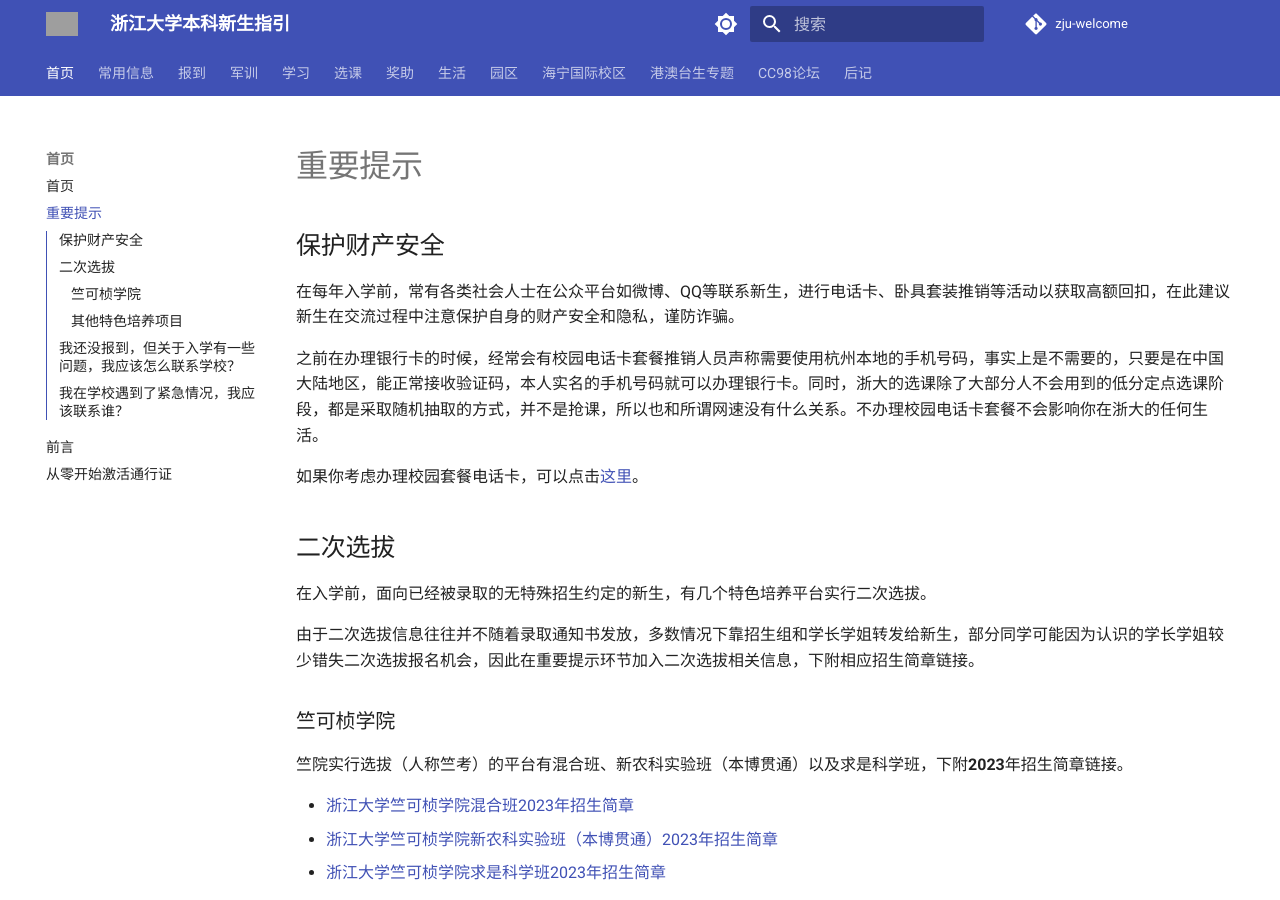
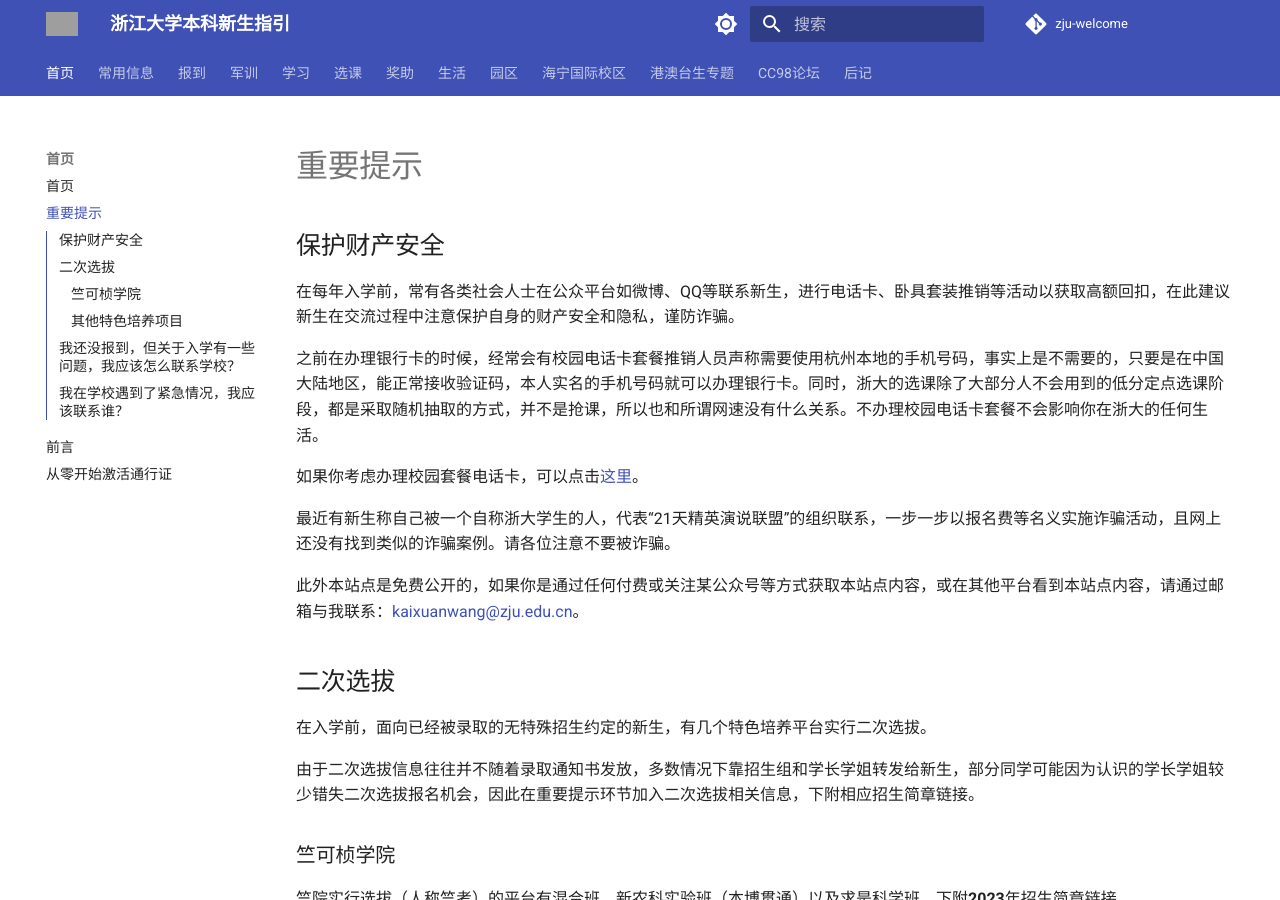
Before and after one commit to mini-full/zju-welcome, an MkDocs documentation site: the page built from docs/callout.md, in a window 1280 px wide and 900 px high. Built offline with MkDocs 1.6.1 and Material for MkDocs 9.7.7, drawn with Linux system fonts in a browser that asks for light colours; comment, search, counter and statistics services are not loaded; grey boxes are pictures that could not be loaded.

Commit message:
update callout

```diff
--- a/docs/callout.md
+++ b/docs/callout.md
@@ -9,6 +9,10 @@
 之前在办理银行卡的时候，经常会有校园电话卡套餐推销人员声称需要使用杭州本地的手机号码，事实上是不需要的，只要是在中国大陆地区，能正常接收验证码，本人实名的手机号码就可以办理银行卡。同时，浙大的选课除了大部分人不会用到的低分定点选课阶段，都是采取随机抽取的方式，并不是抢课，所以也和所谓网速没有什么关系。不办理校园电话卡套餐不会影响你在浙大的任何生活。
 
 如果你考虑办理校园套餐电话卡，可以点击[这里](./life/cellphone-plans.md)。
+
+最近有新生称自己被一个自称浙大学生的人，代表“21天精英演说联盟”的组织联系，一步一步以报名费等名义实施诈骗活动，且网上还没有找到类似的诈骗案例。请各位注意不要被诈骗。
+
+此外本站点是免费公开的，如果你是通过任何付费或关注某公众号等方式获取本站点内容，或在其他平台看到本站点内容，请通过邮箱与我联系：[kaixuanwang@zju.edu.cn](mailto:kaixuanwang@zju.edu.cn)。
 
 ## 二次选拔
 
```
